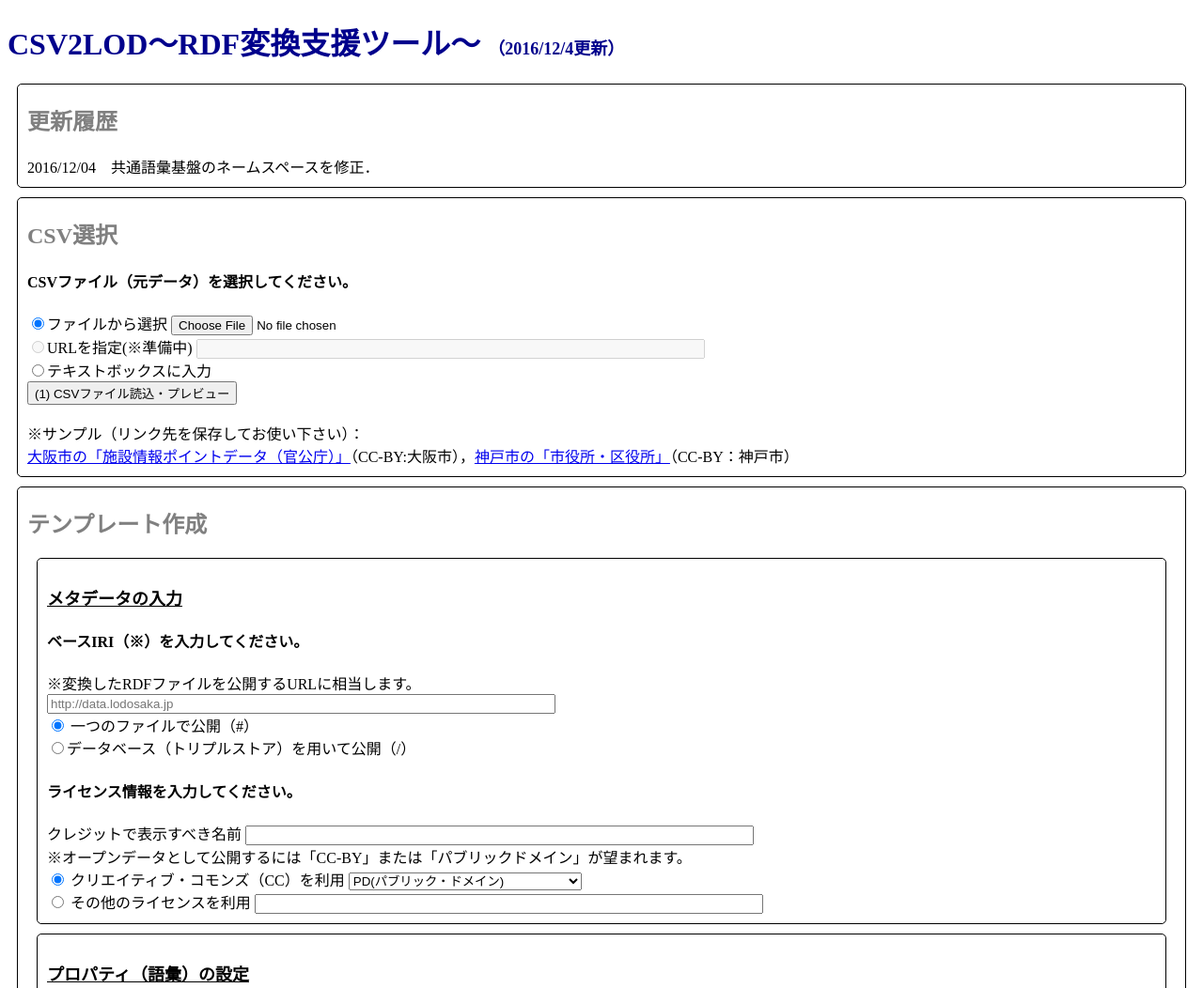
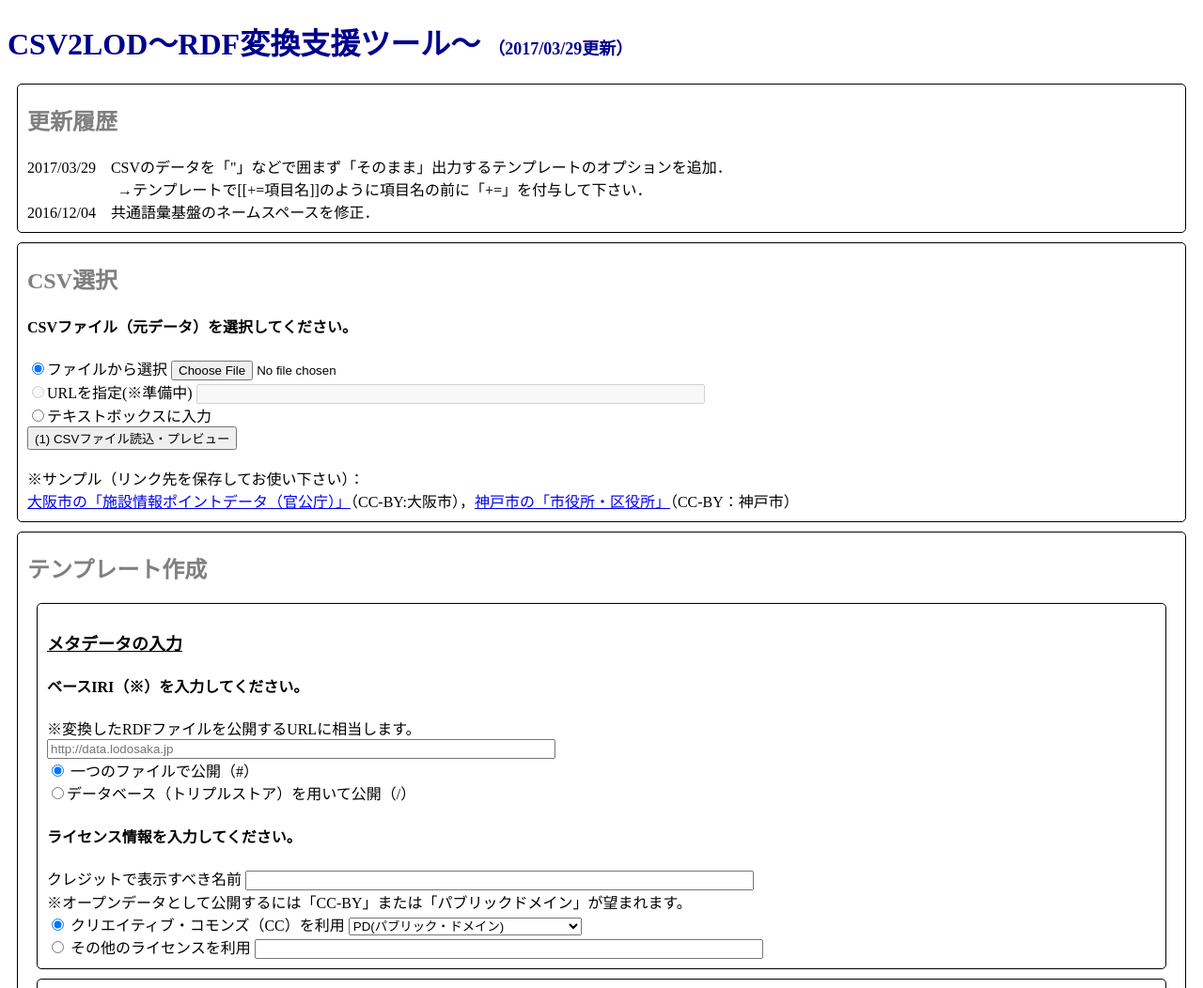
Before and after one commit to koujikozaki/CSV2LOD, a plain HTML site: page JavaScriptVer/index.html in a window 1280 px wide. Shown: the top 1052 px of the page at 94% size. Drawn offline with Linux system fonts and the light colour scheme.

Commit message:
ソース公開先などを記載

```diff
--- a/JavaScriptVer/index.html
+++ b/JavaScriptVer/index.html
@@ -16,9 +16,11 @@
 <link rel="stylesheet" href="css/main.css"/>
 </head>
 <body>
-<h1 class="header">CSV2LOD～RDF変換支援ツール～   <font size="4">（2016/12/4更新）</font></h1>
+<h1 class="header">CSV2LOD～RDF変換支援ツール～   <font size="4">（2017/03/29更新）</font></h1>
 <div class="block" id="news">
 	<h2 class="block_head">更新履歴</h2>
+	2017/03/29　CSVのデータを「"」などで囲まず「そのまま」出力するテンプレートのオプションを追加．<br>
+	　　　　　　→テンプレートで[[+=項目名]]のように項目名の前に「+=」を付与して下さい．<br>
 	2016/12/04　共通語彙基盤のネームスペースを修正．
 </div>
 <div class="block" id="csv_input">
@@ -104,6 +106,8 @@
 	※うまくダウンロードできない場合は，上記に表示されたテキストを選択しコピー＆ペーストでテキストファイルに保存してください.<br>
 	（その際，文字コードはUTF-8としてください）．
 </div>
-
+<hr>
+本ツールのソースコードは<a href="https://github.com/koujikozaki/CSV2LOD/">https://github.com/koujikozaki/CSV2LOD/</a>にて公開しています．<br>
+問い合わせ先：info@lodc.jp（LODチャレンジ関西支部）
 </body>
 </html>
```
